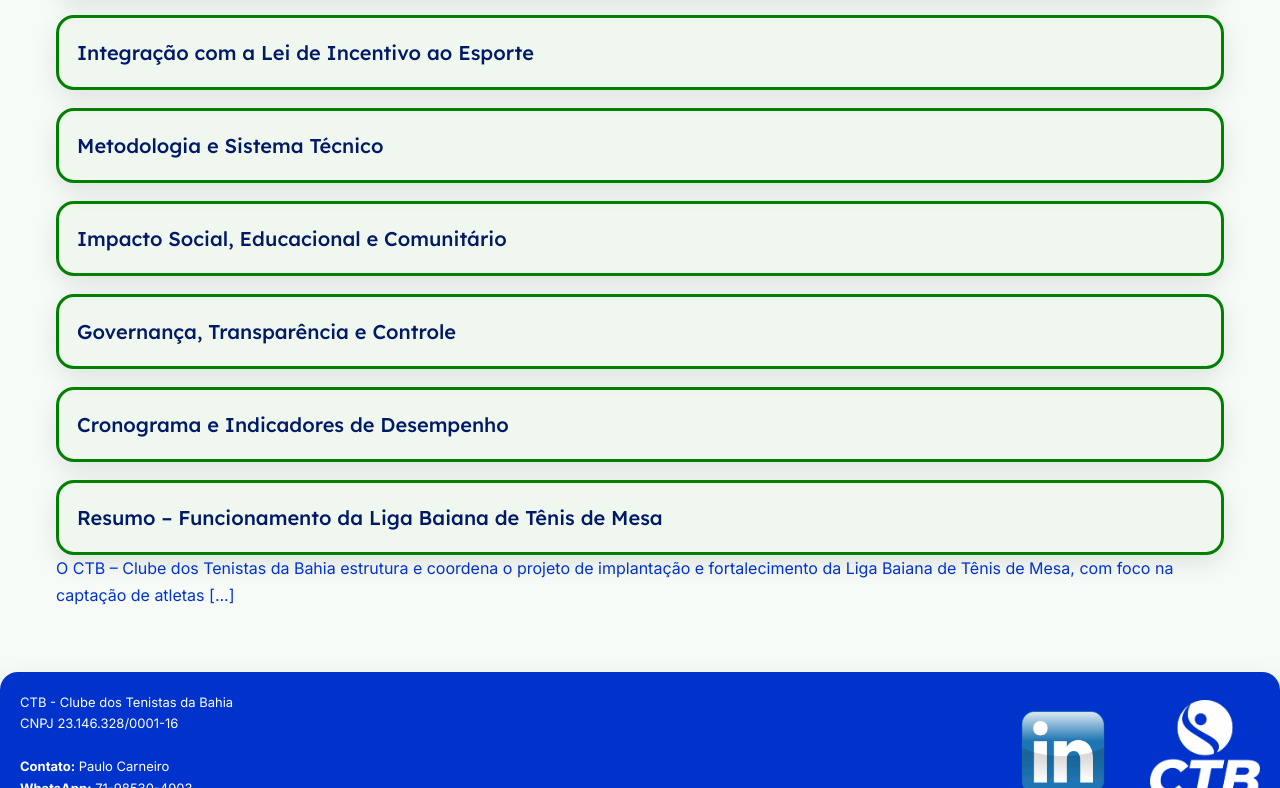
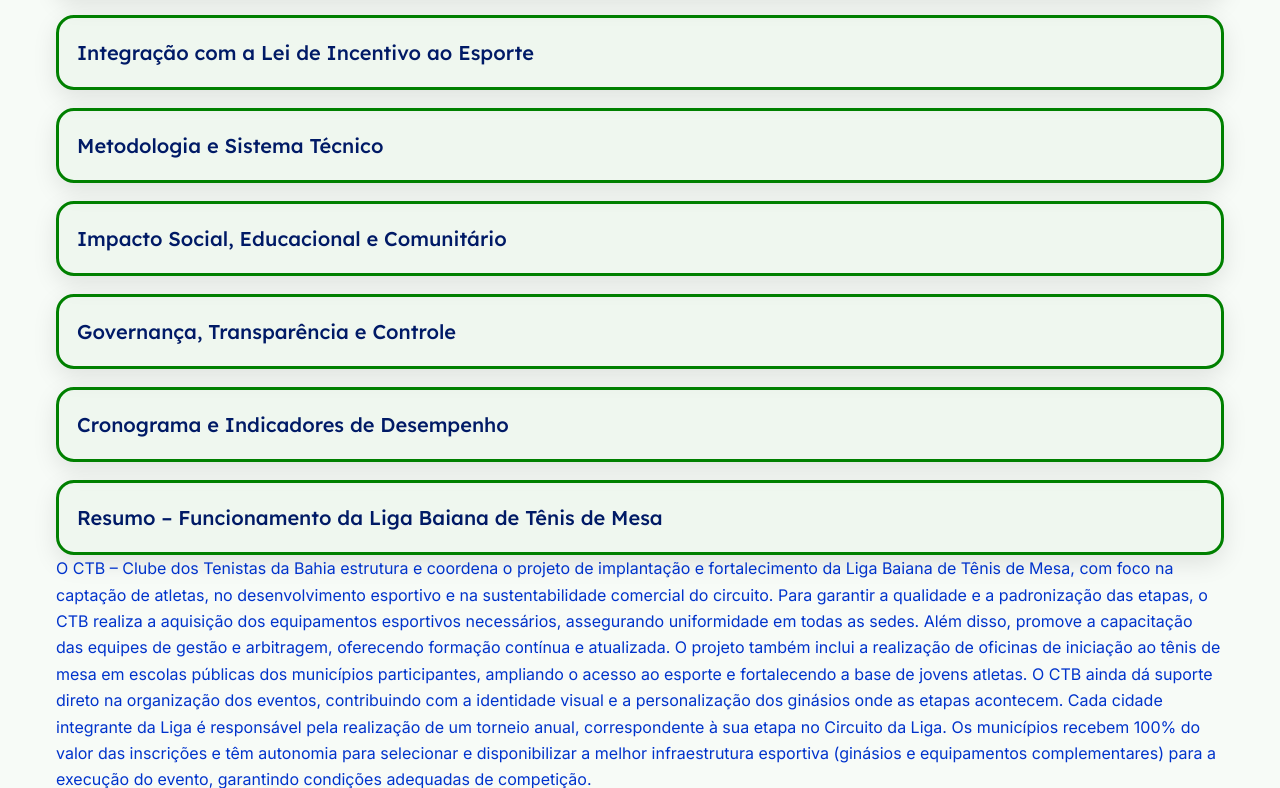
Before and after one commit to ctb-tm/liga-ctb, a plain HTML site: page index.html in a window 1280 px wide. Both pictures are taken after a click on the heading "Resumo – Funcionamento da Liga Baiana de Tênis de Mesa". Shown: the part 1802-2590 px from the top of the page. Drawn offline with Linux system fonts and the light colour scheme.

Commit message:
Update index.html

```diff
--- a/index.html
+++ b/index.html
@@ -295,7 +295,7 @@
 <details class="section">
       <summary>Resumo – Funcionamento da Liga Baiana de Tênis de Mesa</summary>
       <div class="content">
-O CTB – Clube dos Tenistas da Bahia estrutura e coordena o projeto de implantação e fortalecimento da Liga Baiana de Tênis de Mesa, com foco na captação de atletas [...]
+O CTB – Clube dos Tenistas da Bahia estrutura e coordena o projeto de implantação e fortalecimento da Liga Baiana de Tênis de Mesa, com foco na captação de atletas, no desenvolvimento esportivo e na sustentabilidade comercial do circuito. Para garantir a qualidade e a padronização das etapas, o CTB realiza a aquisição dos equipamentos esportivos necessários, assegurando uniformidade em todas as sedes. Além disso, promove a capacitação das equipes de gestão e arbitragem, oferecendo formação contínua e atualizada. O projeto também inclui a realização de oficinas de iniciação ao tênis de mesa em escolas públicas dos municípios participantes, ampliando o acesso ao esporte e fortalecendo a base de jovens atletas. O CTB ainda dá suporte direto na organização dos eventos, contribuindo com a identidade visual e a personalização dos ginásios onde as etapas acontecem. Cada cidade integrante da Liga é responsável pela realização de um torneio anual, correspondente à sua etapa no Circuito da Liga. Os municípios recebem 100% do valor das inscrições e têm autonomia para selecionar e disponibilizar a melhor infraestrutura esportiva (ginásios e equipamentos complementares) para a execução do evento, garantindo condições adequadas de competição.
       </div>
     </details>
 
```
